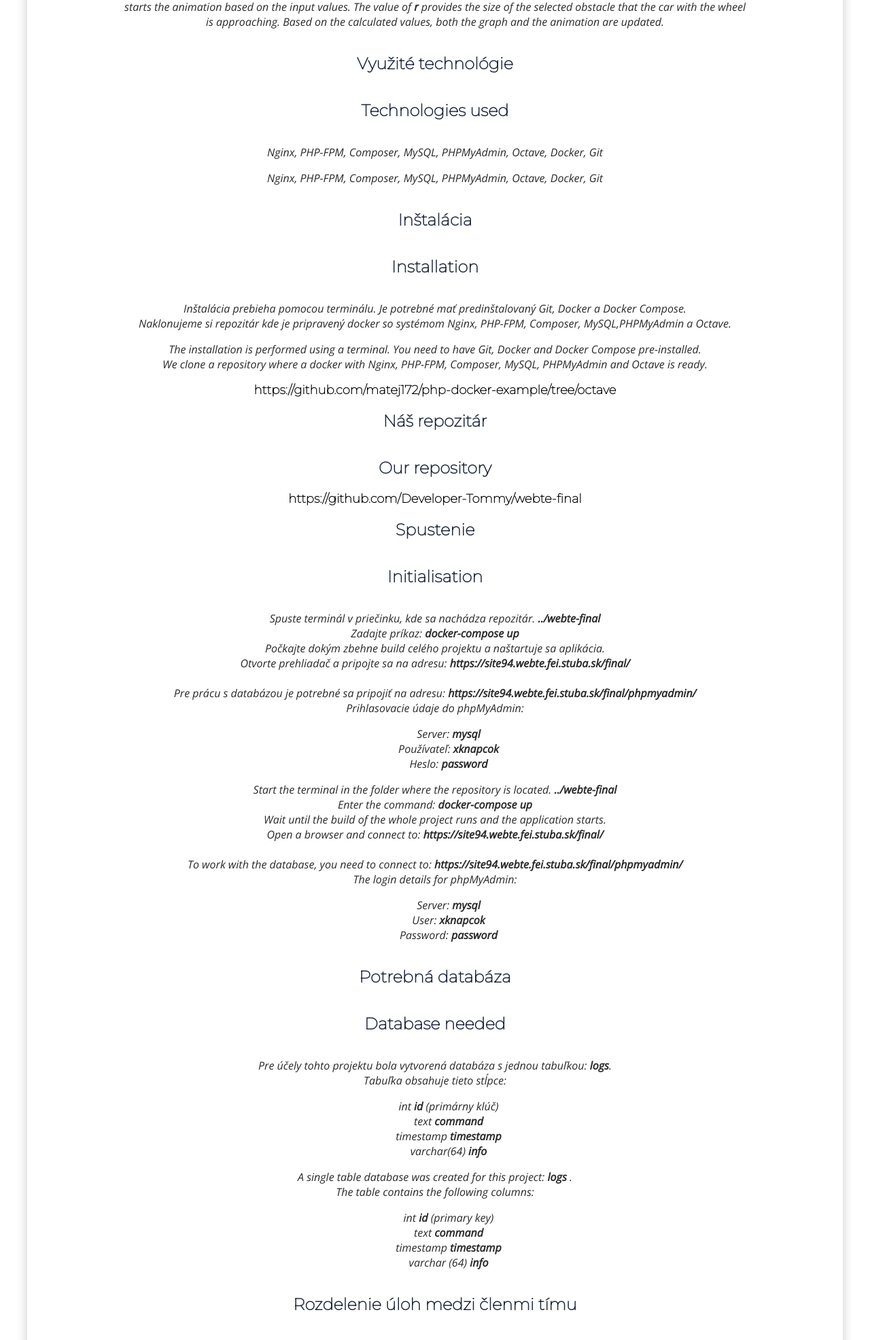
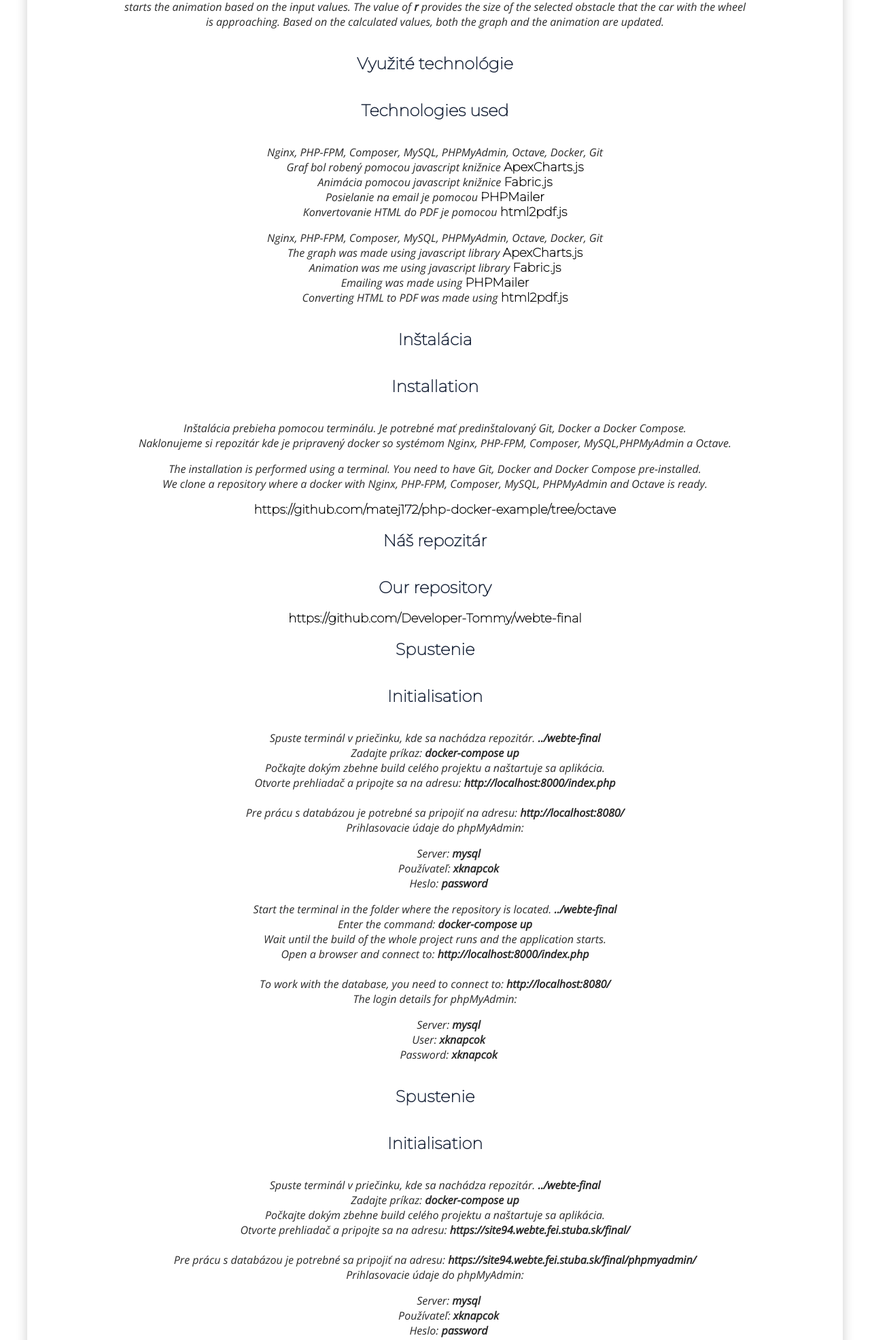
Before and after one commit to Developer-Tommy/webte-final, a PHP site: page /phpmailer/documentation.php?lang=1 in a window 1280 px wide. Shown: the part 401-2373 px from the top of the page at 68% size. Run offline with PHP 8.4, Linux system fonts and the light colour scheme; some libraries are stand-ins or nearby versions.

Commit message:
documentation fix

```diff
--- a/web/public/css/styles.css
+++ b/web/public/css/styles.css
@@ -192,3 +192,8 @@ table {
 ul, li {
     list-style-type: none;
 }
+.link {
+    color: black;
+    font-size: large;
+    font-weight: bold
+}
--- a/web/public/documentation.php
+++ b/web/public/documentation.php
@@ -22,10 +22,18 @@ $lg = $_GET['lang'];
     <div class="dropdown">
         <button class="dropbtn">Menu</button>
         <div class="dropdown-content">
-            <a lang="sk" href="manual.php?lang=<?php echo $lg ?>"><div class="button-holder">Návod</div></a>
-            <a lang="en" href="manual.php?lang=<?php echo $lg ?>"><div class="button-holder">Guide</div></a>
-            <a lang="sk" href="documentation.php?lang=<?php echo $lg ?>"><div class="button-holder">Dokumentácia</div></a>
-            <a lang="en" href="documentation.php?lang=<?php echo $lg ?>"><div class="button-holder">Documentation</div></a>
+            <a lang="sk" href="manual.php?lang=<?php echo $lg ?>">
+                <div class="button-holder">Návod</div>
+            </a>
+            <a lang="en" href="manual.php?lang=<?php echo $lg ?>">
+                <div class="button-holder">Guide</div>
+            </a>
+            <a lang="sk" href="documentation.php?lang=<?php echo $lg ?>">
+                <div class="button-holder">Dokumentácia</div>
+            </a>
+            <a lang="en" href="documentation.php?lang=<?php echo $lg ?>">
+                <div class="button-holder">Documentation</div>
+            </a>
             <form action="server.php" method="post">
                 <input lang="sk" type="submit" class="menu-item" name="toCSV" value="Export do CSV">
                 <input lang="en" type="submit" class="menu-item" name="toCSV" value="Export to CSV">
@@ -55,49 +63,95 @@ $lg = $_GET['lang'];
                 Vitajte na našej stránke, ktorá poskytuje API pre animáciu dynamického systému <strong>„tlmič
                     automobilu"</strong>. API
                 generuje graf a spúšťa animáciu na
-            základe vstupných hodnôt. Hodnota <strong>r</strong> poskytuje veľkosť zvolenej prekážky, na ktorú auto s
+                základe vstupných hodnôt. Hodnota <strong>r</strong> poskytuje veľkosť zvolenej prekážky, na ktorú auto
+                s
                 kolesom nabieha. Na
                 základe vypočítaných hodnôt sa graf aj animáciu aktualizujú.
             </p>
             <p lang="en">
                 Welcome to our page, which provides an API for the animation of the dynamic system <strong>"car
                     damper"</strong>. The
-            API generates a graph and starts the animation based on the input values. The value of <strong>r</strong>
+                API generates a graph and starts the animation based on the input values. The value of
+                <strong>r</strong>
                 provides the size
-            of the selected obstacle that the car with the wheel is approaching. Based on the calculated values, both
+                of the selected obstacle that the car with the wheel is approaching. Based on the calculated values,
+                both
                 the graph and the animation are updated.
             </p>
 
             <h2 lang="sk">Využité technológie</h2>
             <h2 lang="en">Technologies used</h2>
             <p lang="sk">
-            Nginx, PHP-FPM, Composer, MySQL, PHPMyAdmin, Octave, Docker, Git
+                Nginx, PHP-FPM, Composer, MySQL, PHPMyAdmin, Octave, Docker, Git <br>
+                Graf bol robený pomocou javascript knižnice <a href="https://apexcharts.com/"
+                                                               class="link">ApexCharts.js</a> <br>
+                Animácia pomocou javascript knižnice <a href="http://fabricjs.com/" class="link">Fabric.js</a> <br>
+                Posielanie na email je pomocou <a href="https://github.com/PHPMailer/PHPMailer"
+                                                  class="link">PHPMailer</a> <br>
+                Konvertovanie HTML do PDF je pomocou <a href="https://ekoopmans.github.io/html2pdf.js/" class="link">html2pdf.js</a>
             </p>
             <p lang="en">
-            Nginx, PHP-FPM, Composer, MySQL, PHPMyAdmin, Octave, Docker, Git
+                Nginx, PHP-FPM, Composer, MySQL, PHPMyAdmin, Octave, Docker, Git <br>
+                The graph was made using javascript library <a href="https://apexcharts.com/" class="link">
+                    ApexCharts.js </a> <br>
+                Animation was me using javascript library <a href="http://fabricjs.com/" class="link"> Fabric.js </a>
+                <br>
+                Emailing was made using <a href="https://github.com/PHPMailer/PHPMailer" class="link"> PHPMailer </a>
+                <br>
+                Converting HTML to PDF was made using <a href="https://ekoopmans.github.io/html2pdf.js/" class="link">
+                    html2pdf.js </a>
             </p>
 
             <h2 lang="sk">Inštalácia</h2>
             <h2 lang="en">Installation</h2>
             <p lang="sk">
-            Inštalácia prebieha pomocou terminálu. Je potrebné mať predinštalovaný Git, Docker a Docker Compose. <br>
-            Naklonujeme si repozitár kde je pripravený docker so systémom Nginx, PHP-FPM, Composer, MySQL,PHPMyAdmin a
+                Inštalácia prebieha pomocou terminálu. Je potrebné mať predinštalovaný Git, Docker a Docker Compose.
+                <br>
+                Naklonujeme si repozitár kde je pripravený docker so systémom Nginx, PHP-FPM, Composer, MySQL,PHPMyAdmin
+                a
                 Octave. <br>
             </p>
             <p lang="en">
                 The installation is performed using a terminal. You need to have Git, Docker and Docker Compose
                 pre-installed. <br>
-            We clone a repository where a docker with Nginx, PHP-FPM, Composer, MySQL, PHPMyAdmin and Octave is ready.
+                We clone a repository where a docker with Nginx, PHP-FPM, Composer, MySQL, PHPMyAdmin and Octave is
+                ready.
                 <br>
             </p>
-        <a href="https://github.com/matej172/php-docker-example/tree/octave"
-           style="color: black; font-size: large; font-weight: bold">https://github.com/matej172/php-docker-example/tree/octave</a>
+            <a href="https://github.com/matej172/php-docker-example/tree/octave" class="link">https://github.com/matej172/php-docker-example/tree/octave</a>
 
             <h2 lang="sk">Náš repozitár</h2>
             <h2 lang="en">Our repository</h2>
-        <a href="https://github.com/Developer-Tommy/webte-final"
-           style="color: black; font-size: large; font-weight: bold">https://github.com/Developer-Tommy/webte-final</a>
+            <a href="https://github.com/Developer-Tommy/webte-final" class="link">https://github.com/Developer-Tommy/webte-final</a>
 
+            <h2 lang="sk">Spustenie</h2>
+            <h2 lang="en">Initialisation</h2>
+            <p lang="sk">
+                Spuste terminál v priečinku, kde sa nachádza repozitár. <strong>../webte-final</strong> <br>
+                Zadajte príkaz: <strong>docker-compose up</strong> <br>
+                Počkajte dokým zbehne build celého projektu a naštartuje sa aplikácia. <br>
+                Otvorte prehliadač a pripojte sa na adresu: <strong>http://localhost:8000/index.php</strong> <br> <br>
+                Pre prácu s databázou je potrebné sa pripojiť na adresu: <strong>http://localhost:8080/</strong> <br>
+                Prihlasovacie údaje do phpMyAdmin: <br>
+            <ul lang="sk">
+                <li><i> Server: </i> <strong> mysql </strong></li>
+                <li><i> Používateľ: </i> <strong> xknapcok </strong></li>
+                <li><i> Heslo: </i> <strong> password </strong></li>
+            </ul>
+            </p>
+            <p lang="en">
+                Start the terminal in the folder where the repository is located. <strong> ../webte-final </strong> <br>
+                Enter the command: <strong> docker-compose up </strong> <br>
+                Wait until the build of the whole project runs and the application starts. <br>
+                Open a browser and connect to: <strong> http://localhost:8000/index.php </strong> <br> <br>
+                To work with the database, you need to connect to: <strong> http://localhost:8080/</strong> <br>
+                The login details for phpMyAdmin: <br>
+            <ul lang="en">
+                <li><i> Server: </i> <strong> mysql </strong></li>
+                <li><i> User: </i> <strong> xknapcok </strong></li>
+                <li><i> Password: </i> <strong> xknapcok </strong></li>
+            </ul>
+            </p>
         <h2 lang="sk">Spustenie</h2>
         <h2 lang="en">Initialisation</h2>
         <p lang="sk">
@@ -140,14 +194,14 @@ $lg = $_GET['lang'];
             </ul>
             </p>
 
-        <p lang = "en">
+            <p lang="en">
                 A single table database was created for this project: <strong> logs </strong>. <br>
                 The table contains the following columns: <br>
-        <ul lang = "en">
-            <li> <i> int </i> <strong> id </strong> (primary key) </li>
-            <li> <i> text </i> <strong> command </strong> </li>
-            <li> <i> timestamp </i> <strong> timestamp </strong> </li>
-            <li> <i> varchar (64) </i> <strong> info </strong> </li>
+            <ul lang="en">
+                <li><i> int </i> <strong> id </strong> (primary key)</li>
+                <li><i> text </i> <strong> command </strong></li>
+                <li><i> timestamp </i> <strong> timestamp </strong></li>
+                <li><i> varchar (64) </i> <strong> info </strong></li>
             </ul>
             </p>
 
```
Lines whose indentation alone changed are shown as unchanged.
